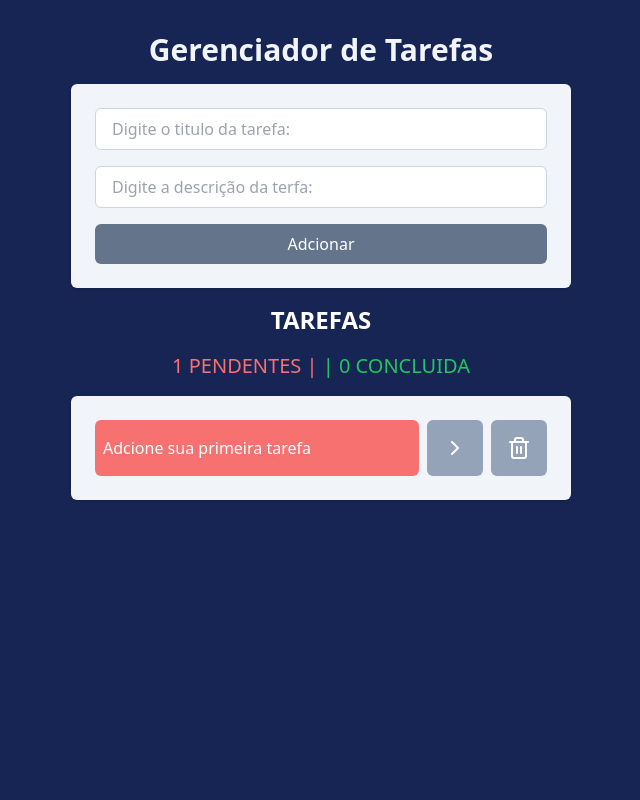
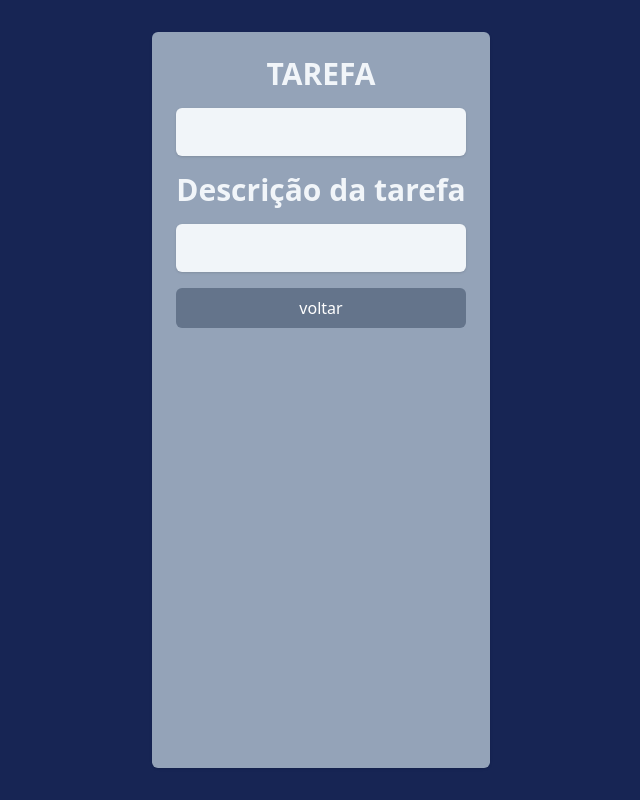
Before and after one commit to brunofragaa97/Gerenciador-de-Tarefa, a React (Vite) app: page /task in a window 1280 px wide. Shown: the whole page, without its empty margins (319-959 px from the left). Built offline with nearby package versions, Linux system fonts and the light colour scheme.

Commit message:
versão 0.0.9
Adcionado o react-routes-dom && adcionado caminho para a pagina de "detalhes da tarefa de forma simplificada" && adcionado caminho para retornar ao painel inicial.

```diff
--- a/package.json
+++ b/package.json
@@ -12,7 +12,8 @@
   "dependencies": {
     "lucide-react": "^0.447.0",
     "react": "^18.3.1",
-    "react-dom": "^18.3.1"
+    "react-dom": "^18.3.1",
+    "react-router-dom": "^6.26.1"
   },
   "devDependencies": {
     "@eslint/js": "^9.9.0",
--- a/src/App.jsx
+++ b/src/App.jsx
@@ -2,6 +2,7 @@ import { useState } from "react"; // Importa o hook useState do React para geren
 import AddTask from "./components/AddTask"; // Importa o componente para adicionar tarefas
 import Tasks from "./components/Tasks"; // Importa o componente que renderiza a lista de tarefas
 import { Recycle } from "lucide-react";
+import { Check } from 'lucide-react';
 
 function App() {
   // Declara um estado para armazenar o histórico das tarefas (para desfazer alterações)
@@ -71,9 +72,9 @@ function App() {
   function contadorDeTarefasConcluidas() {
     const inCompleteTasks = tasks.filter((task) => task.isCompleted).length;
     if (inCompleteTasks === 1 || inCompleteTasks === 0) {
-      return "| " + inCompleteTasks + " CONCLUIDA";
+      return "| " + inCompleteTasks + " CONCLUIDA ";
     }
-    return "| " + inCompleteTasks + " CONCLUIDAS";
+    return "| " + inCompleteTasks + " CONCLUIDAS ";
   }
 
   return (
--- a/src/components/Tasks.jsx
+++ b/src/components/Tasks.jsx
@@ -1,14 +1,25 @@
 import { ChevronRight } from "lucide-react";
 import { Trash2 } from "lucide-react";
+import { Check } from 'lucide-react';
+import { useNavigate } from "react-router-dom";
 
-function Tasks(props) {
+function Tasks({ tasks, onTaskClick, onDeleteTaskClick }) {
+  const navigate = useNavigate()
+
+  function onSeeDetailsClick(task){
+    const query = new URLSearchParams();
+    query.set("title" , task.title);
+    query.set("description" , task.description);
+    navigate (`/task?${query.toString()}`);
+
+  }
+
   return (
-    // No componente Tasks
     <ul className="space-y-4 p-6 bg-slate-100 rounded-md shadow max-h-[400px] overflow-y-auto">
-      {props.tasks.map((task) => (
+      {tasks.map((task) => ( // Usa 'tasks' diretamente
         <li key={task.id} className="flex gap-2">
           <button
-            onClick={() => props.onTaskClick(task.id)} // Alterna o status de conclusão
+            onClick={() => onTaskClick(task.id)} // Usa 'onTaskClick' diretamente
             className={`text-left w-full text-white p-2 rounded-md ${
               task.isCompleted ? "line-through bg-green-400" : "bg-red-400"
             }`}
@@ -17,14 +28,16 @@ function Tasks(props) {
           </button>
 
           {/* Botão de ação (ícone ChevronRight) */}
-          <button className="bg-slate-400 text-white p-4 rounded-md">
+          <button
+            onClick={() => onSeeDetailsClick(task)}
+            className="bg-slate-500 text-white p-4 rounded-md">
             <ChevronRight />
           </button>
 
           {/* Botão de deletar (ícone Trash2) */}
           <button
-            onClick={() => props.onDeleteTaskClick(task.id)}
-            className="bg-slate-400 text-white p-4 rounded-md"
+            onClick={() => onDeleteTaskClick(task.id)} // Usa 'onDeleteTaskClick' diretamente
+            className="bg-slate-500 text-white p-4 rounded-md"
           >
             <Trash2 />
           </button>
--- a/src/main.jsx
+++ b/src/main.jsx
@@ -2,9 +2,22 @@ import { StrictMode } from 'react'
 import { createRoot } from 'react-dom/client'
 import App from './App.jsx'
 import './index.css'
+import { createBrowserRouter, RouterProvider } from 'react-router-dom'
+import TaskPage from './pages/TaskPage.jsx'  // Adicionar esta linha para importar o TaskPage
+
+const router = createBrowserRouter([
+  {
+    path: "/inicio",
+    element: <App />
+  },
+  {
+    path: '/task',
+    element: <TaskPage />  // Agora o TaskPage foi corretamente referenciado
+  }
+]);
 
 createRoot(document.getElementById('root')).render(
   <StrictMode>
-    <App />
-  </StrictMode>,
+    <RouterProvider router={router} />
+  </StrictMode>
 )
--- /dev/null
+++ b/src/pages/TaskPage.jsx
@@ -0,0 +1,40 @@
+import { useSearchParams } from "react-router-dom";
+import { useNavigate } from "react-router-dom";
+
+function TaskPage(){
+
+    const [searchParams] = useSearchParams()
+    const title = searchParams.get("title");
+    const description = searchParams.get("description");
+
+    const navigate = useNavigate()
+    function backToMain(){
+        navigate(`/inicio`);
+    }
+
+    return (
+        <div className="w-screen min-h-screen bg-blue-950 flex justify-center p-8">
+            <div className="space-y-4 p-6 bg-slate-400 rounded-md shadow flex flex-col">
+                <h1 className="text-3xl text-slate-100 font-bold text-center">
+                  TAREFA
+                </h1>
+                <div className="space-y-4 p-6 bg-slate-100 rounded-md shadow flex flex-col">
+                    {title}
+                </div>
+                <h2 className="text-3xl text-slate-100 font-bold text-center">
+                    Descrição da tarefa
+                </h2>
+                <div className="space-y-4 p-6 bg-slate-100 rounded-md shadow flex flex-col">
+                    {description}
+                </div>
+                <button
+                    onClick={() => backToMain()}
+                    className="text-center bg-slate-500 text-white px-4 py-2 rounded-md font-medium">
+                    voltar
+                </button>
+            </div>
+        </div>
+    )
+}
+
+export default TaskPage;
```
Also changed, not shown: 1 other file (tests, documents, lock files or other folders).
